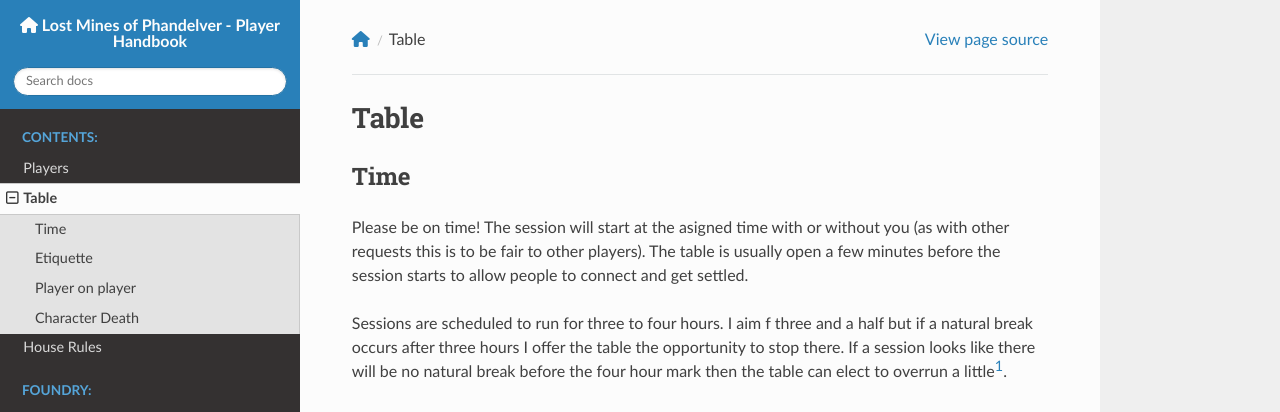
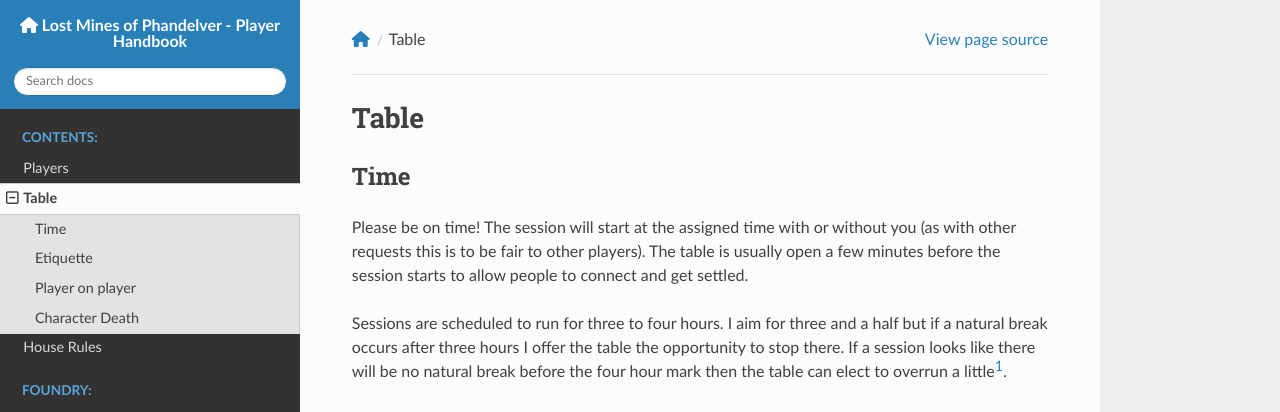
Before and after one commit to Mondarth/LMoP-Players-Handbook, a Sphinx documentation site: the page built from docs/table/index.rst, in a window 1280 px wide and 900 px high. Shown: the top 412 px of the window. Built offline with Sphinx 7.4.7 and the Read the Docs theme 3.1.0, drawn with Linux system fonts in a browser that asks for light colours; nearby versions of some CDN libraries; comment, search, counter and statistics services are not loaded.

Commit message:
docs: fix minor typos

```diff
--- a/docs/table/index.rst
+++ b/docs/table/index.rst
@@ -4,9 +4,9 @@
 Time
 ----
 
-Please be on time! The session will start at the asigned time with or without you (as with other requests this is to be fair to other players). The table is usually open a few minutes before the session starts to allow people to connect and get settled.
+Please be on time! The session will start at the assigned time with or without you (as with other requests this is to be fair to other players). The table is usually open a few minutes before the session starts to allow people to connect and get settled.
 
-Sessions are scheduled to run for three to four hours. I aim f three and a half but if a natural break occurs after three hours I offer the table the opportunity to stop there. If a session looks like there will be no natural break before the four hour mark then the table can elect to overrun a little\ [#F1]_.
+Sessions are scheduled to run for three to four hours. I aim for three and a half but if a natural break occurs after three hours I offer the table the opportunity to stop there. If a session looks like there will be no natural break before the four hour mark then the table can elect to overrun a little\ [#F1]_.
 
 Etiquette
 ---------
```
